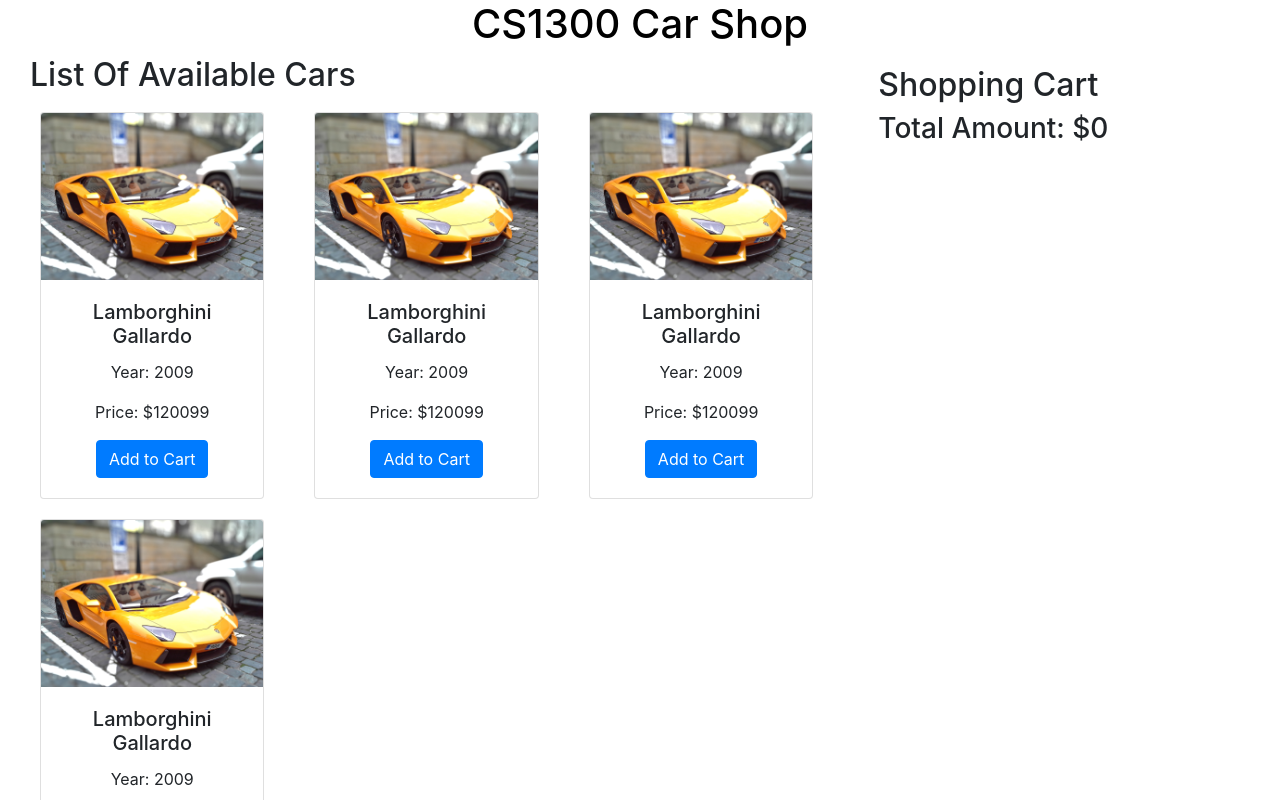
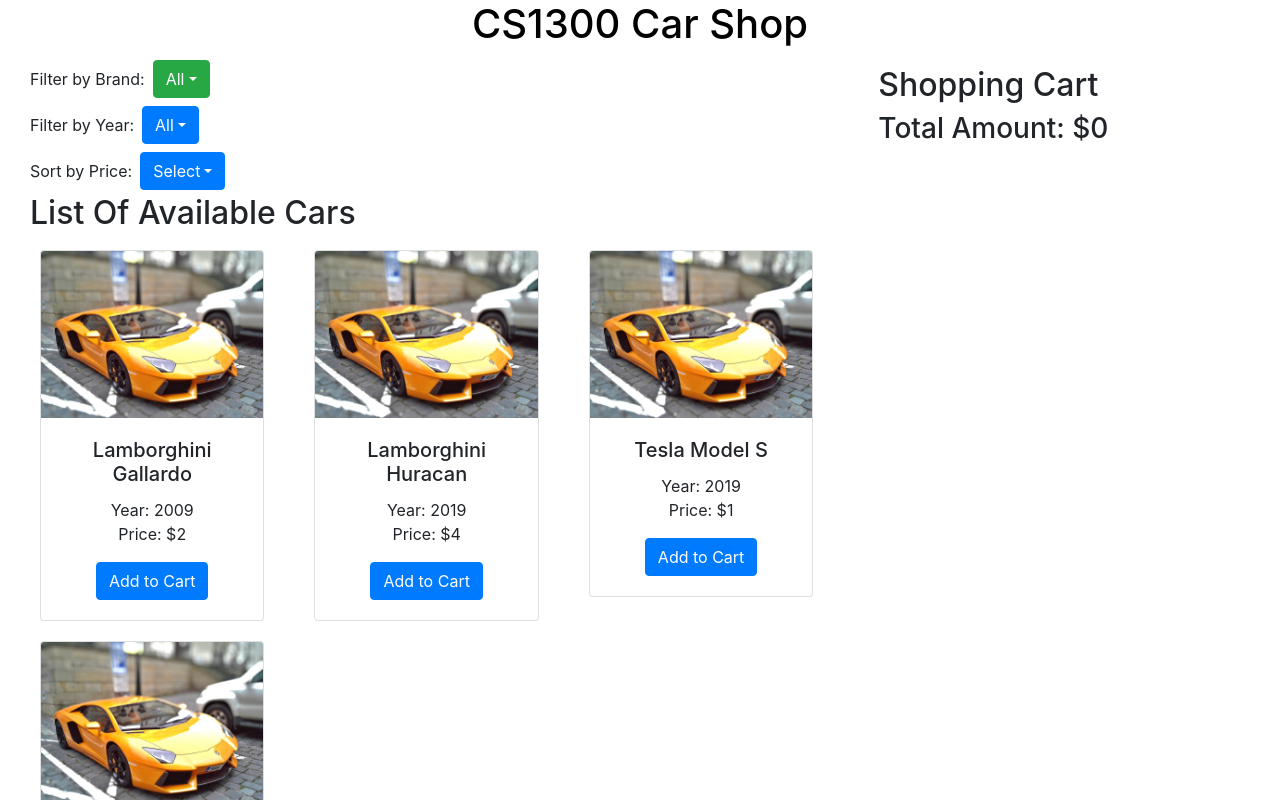
Before and after one commit to hansbala/1300-development, a React (Create React App) app: page / in a window 1280 px wide. Shown: the top 800 px of the page. Built offline with nearby package versions, Linux system fonts and the light colour scheme.

Commit message:
functionality done. one bug remaining

```diff
--- a/src/App.js
+++ b/src/App.js
@@ -4,50 +4,94 @@
 import Row from "react-bootstrap/Row";
 import Col from "react-bootstrap/Col";
 
+import { masterCarList } from "./assets/carList";
 import Header from "./layout/Header";
 import CarList from "./components/CarList";
 import Cart from "./components/Cart";
+import Refine from "./components/Refine";
 
 class App extends Component {
   state = {
-    cars: [
+    cars: masterCarList,
+    refinedCars: masterCarList,
+    brandCategory: "All",
+    yearCategory: "All",
+    priceCategory: "Select",
+  };
+
+  // Sorts and filters the original list based on the state variables
+  refineCarList = () => {
+    // Filter and then sort
+    let localRefined = masterCarList;
+    // Filter by brand
+    localRefined = localRefined.filter((car) => {
+      return (
+        this.state.brandCategory === "All" ||
+        car.brand === this.state.brandCategory
+      );
+    });
+    localRefined = localRefined.filter((car) => {
+      return (
+        this.state.yearCategory === "All" ||
+        car.year === parseInt(this.state.yearCategory)
+      );
+    });
+    // Finally sort by price but don't sort at all if not selected
+    if (this.state.priceCategory === "Select") {
+      this.setState({
+        refinedCars: localRefined,
+      });
+      return;
+    }
+    let mult = 1;
+    if (this.state.priceCategory === "Highest to Lowest") mult = -1;
+    localRefined.sort((car1, car2) => {
+      if (car1.price < car2.price) {
+        return -1 * mult;
+      } else if (car1.price > car2.price) {
+        return 1 * mult;
+      } else {
+        return 0;
+      }
+    });
+    this.setState({
+      refinedCars: localRefined,
+    });
+  };
+
+  // Changes the price category and then sorts the list
+  changePriceSort = (sortType) => {
+    // Sort type can be one of the following:
+    // ["Select", "Lowest to Highest", "Highest to Lowest"]
+    this.setState(
       {
-        id: 1,
-        model: "Gallardo",
-        brand: "Lamborghini",
-        year: 2009,
-        price: 120099,
-        imageName: "lamborghini_gallardo.jpg",
-        cartCounter: 0,
+        priceCategory: sortType,
       },
+      () => this.refineCarList()
+    );
+    // this.refineCarList();
+  };
+
+  // Changes the brand filter category
+  changeBrandFilter = (filterName) => {
+    this.setState(
       {
-        id: 2,
-        model: "Gallardo",
-        brand: "Lamborghini",
-        year: 2009,
-        price: 120099,
-        imageName: "lamborghini_gallardo.jpg",
-        cartCounter: 0,
+        brandCategory: filterName,
       },
+      () => this.refineCarList()
+    );
+    // this.refineCarList();
+  };
+
+  // Changes the year filter category
+  changeYearFilter = (filterName) => {
+    this.setState(
       {
-        id: 3,
-        model: "Gallardo",
-        brand: "Lamborghini",
-        year: 2009,
-        price: 120099,
-        imageName: "lamborghini_gallardo.jpg",
-        cartCounter: 0,
+        yearCategory: filterName,
       },
-      {
-        id: 4,
-        model: "Gallardo",
-        brand: "Lamborghini",
-        year: 2009,
-        price: 120099,
-        imageName: "lamborghini_gallardo.jpg",
-        cartCounter: 0,
-      },
-    ],
+      () => this.refineCarList()
+    );
+    // this.refineCarList();
   };
 
   // Modifies the cart count by (val)
@@ -75,7 +119,6 @@
 
   // Changes the number of instances of particular item to val in the cart
   changeNumInCart = (id, val) => {
-    console.log("this is running");
     this.setState({
       cars: this.state.cars.map((car) => {
         if (car.id === id) {
@@ -97,7 +140,16 @@
         <Header />
         <Row>
           <Col md={8}>
-            <CarList addToCart={this.addToCart} cars={this.state.cars} />
+            {/* Filtering component */}
+            <Refine
+              changeBrandFilter={this.changeBrandFilter}
+              changeYearFilter={this.changeYearFilter}
+              changePriceSort={this.changePriceSort}
+              brandCategory={this.state.brandCategory}
+              yearCategory={this.state.yearCategory}
+              priceCategory={this.state.priceCategory}
+            />
+            <CarList addToCart={this.addToCart} cars={this.state.refinedCars} />
           </Col>
           <Col md={4}>
             <Cart
--- /dev/null
+++ b/src/assets/carList.js
@@ -0,0 +1,38 @@
+export const masterCarList = [
+  {
+    id: 1,
+    model: "Gallardo",
+    brand: "Lamborghini",
+    year: 2009,
+    price: 2,
+    imageName: "lamborghini_gallardo.jpg",
+    cartCounter: 0,
+  },
+  {
+    id: 2,
+    model: "Huracan",
+    brand: "Lamborghini",
+    year: 2019,
+    price: 4,
+    imageName: "lamborghini_gallardo.jpg",
+    cartCounter: 0,
+  },
+  {
+    id: 3,
+    model: "Model S",
+    brand: "Tesla",
+    year: 2019,
+    price: 1,
+    imageName: "lamborghini_gallardo.jpg",
+    cartCounter: 0,
+  },
+  {
+    id: 4,
+    model: "Model 3",
+    brand: "Tesla",
+    year: 2019,
+    price: 6,
+    imageName: "lamborghini_gallardo.jpg",
+    cartCounter: 0,
+  },
+];
--- a/src/components/Car.jsx
+++ b/src/components/Car.jsx
@@ -25,8 +25,9 @@
         <Card.Body>
           <Card.Title> {brand + " " + model} </Card.Title>
           <Card.Text>
-            <p>Year: {year}</p>
-            <p>Price: ${price}</p>
+            <span>Year: {year}</span>
+            <br></br>
+            <span>Price: ${price}</span>
           </Card.Text>
           <Button
             onClick={this.props.addToCart.bind(this, id)}
--- a/src/components/Cart.jsx
+++ b/src/components/Cart.jsx
@@ -12,7 +12,6 @@
       return cartItem.cartCounter !== 0;
     });
     cartItems.forEach((car) => (totalAmount += car.price * car.cartCounter));
-    console.log(cartItems);
     return (
       <div style={cartWrapperStyle}>
         <h2>Shopping Cart</h2>
--- /dev/null
+++ b/src/components/Refine.jsx
@@ -0,0 +1,70 @@
+import React, { Component } from "react";
+import propTypes from "prop-types";
+import { Dropdown } from "react-bootstrap";
+import Container from "react-bootstrap/Container";
+import DropdownButton from "react-bootstrap/DropdownButton";
+
+export class Refine extends Component {
+  render() {
+    return (
+      <Container>
+        <div className="d-flex flex-row align-items-center py-1">
+          <span className="mr-2">Filter by Brand:</span>
+          <DropdownButton
+            id="dropdown-basic-button"
+            variant="success"
+            onSelect={this.props.changeBrandFilter}
+            title={this.props.brandCategory}
+          >
+            <Dropdown.Item eventKey="All">All</Dropdown.Item>
+            <Dropdown.Item eventKey="Tesla">Tesla</Dropdown.Item>
+            <Dropdown.Item eventKey="Lamborghini">Lamborghini</Dropdown.Item>
+            <Dropdown.Item eventKey="Toyota">Toyota</Dropdown.Item>
+            <Dropdown.Item eventKey="Chevrolet">Chevrolet</Dropdown.Item>
+          </DropdownButton>
+        </div>
+        <div className="d-flex flex-row align-items-center py-1">
+          <span className="mr-2">Filter by Year:</span>
+          <DropdownButton
+            id="dropdown-basic-button-2"
+            onSelect={this.props.changeYearFilter}
+            title={this.props.yearCategory}
+          >
+            <Dropdown.Item eventKey="All">All</Dropdown.Item>
+            <Dropdown.Item eventKey="2009">2009</Dropdown.Item>
+            <Dropdown.Item eventKey="2010">2010</Dropdown.Item>
+            <Dropdown.Item eventKey="2014">2014</Dropdown.Item>
+            <Dropdown.Item eventKey="2019">2019</Dropdown.Item>
+          </DropdownButton>
+        </div>
+        <div className="d-flex flex-row align-items-center py-1">
+          <span className="mr-2">Sort by Price:</span>
+          <DropdownButton
+            id="dropdown-basic-button-3"
+            onSelect={this.props.changePriceSort}
+            title={this.props.priceCategory}
+          >
+            <Dropdown.Item eventKey="Select">Select</Dropdown.Item>
+            <Dropdown.Item eventKey="Lowest to Highest">
+              Lowest to Highest
+            </Dropdown.Item>
+            <Dropdown.Item eventKey="Highest to Lowest">
+              Highest to Lowest
+            </Dropdown.Item>
+          </DropdownButton>
+        </div>
+      </Container>
+    );
+  }
+}
+
+Refine.propTypes = {
+  brandCategory: propTypes.string.isRequired,
+  yearCategory: propTypes.string.isRequired,
+  // 0 = no sort, 1 = ascending, 2 = descending
+  priceCategory: propTypes.string.isRequired,
+  changeBrandFilter: propTypes.func.isRequired,
+  changeYearFilter: propTypes.func.isRequired,
+};
+
+export default Refine;
```
